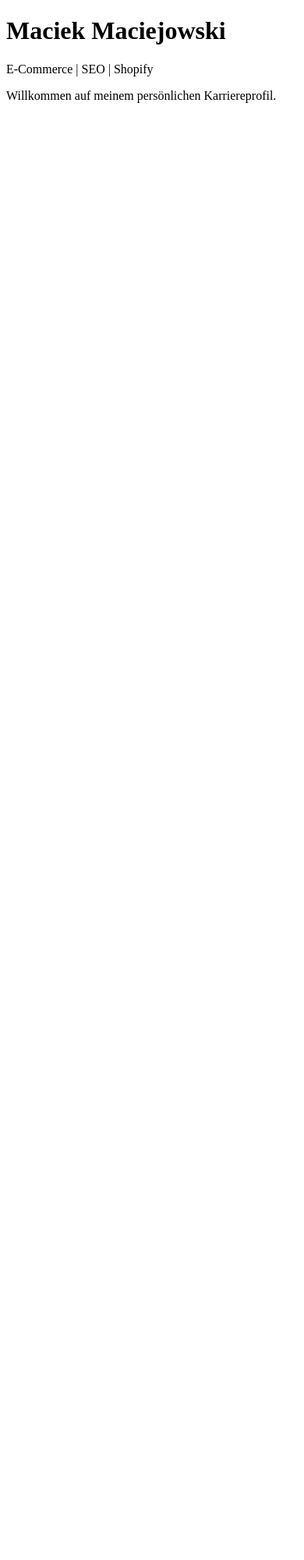
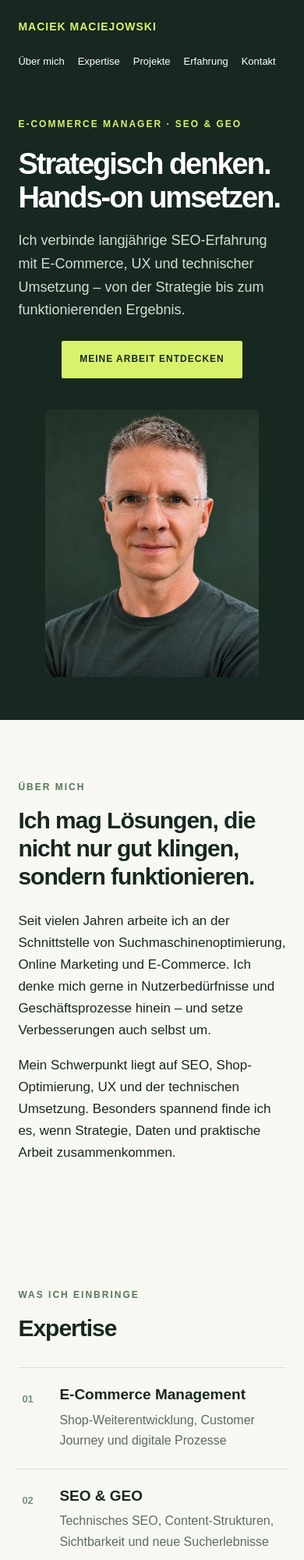
Before and after one commit to maciekmaciejowski/career-profile, a plain HTML site: page index.html in a window 390 px wide. Shown: the top 2000 px of the page at 78% size. Before the commit the page ends 844 px from the top, so only its background shows below. Drawn offline with Linux system fonts and the light colour scheme.

Commit message:
Complete career portfolio website

```diff
--- /dev/null
+++ b/assets/css/style.css
@@ -0,0 +1,344 @@
+:root {
+    --dark:#172820;
+    --green:#30483b;
+    --lime:#d9f26c;
+    --light:#f8f8f3;
+    --muted:#5b6c61;
+}
+
+* {
+    box-sizing:border-box;
+}
+
+html {
+    scroll-behavior:smooth;
+}
+
+body {
+    margin:0;
+    background:var(--light);
+    color:var(--dark);
+    font-family:Arial,Helvetica,sans-serif;
+    line-height:1.65;
+}
+
+a {
+    color:inherit;
+}
+
+.site-header {
+    background:var(--dark);
+    color:white;
+    padding:23px 6%;
+    display:flex;
+    align-items:center;
+    justify-content:space-between;
+    gap:22px;
+}
+
+.logo {
+    font-weight:800;
+    color:var(--lime);
+    text-decoration:none;
+    letter-spacing:1px;
+    font-size:14px;
+    white-space:nowrap;
+}
+
+nav {
+    display:flex;
+    flex-wrap:wrap;
+    gap:20px;
+}
+
+nav a {
+    text-decoration:none;
+    font-size:13px;
+}
+
+nav a:hover {
+    color:var(--lime);
+}
+
+.hero {
+    min-height:640px;
+    background:var(--dark);
+    color:white;
+    display:grid;
+    grid-template-columns:1.2fr 1fr;
+    align-items:center;
+    gap:55px;
+    padding:65px 8%;
+}
+
+.eyebrow {
+    font-size:12px;
+    letter-spacing:2px;
+    font-weight:800;
+    color:#55765e;
+}
+
+.hero .eyebrow,.contact-section .eyebrow {
+    color:var(--lime);
+}
+
+h1 {
+    font-size:clamp(38px,5vw,68px);
+    letter-spacing:-2px;
+    line-height:1.12;
+    margin:20px 0;
+}
+
+h2 {
+    font-size:clamp(30px,4vw,46px);
+    line-height:1.2;
+    letter-spacing:-1px;
+    margin:14px 0 25px;
+}
+
+h3 {
+    line-height:1.3;
+}
+
+.hero-description {
+    font-size:18px;
+    color:#d5ded5;
+    max-width:510px;
+}
+
+.button {
+    display:inline-block;
+    background:var(--lime);
+    color:var(--dark);
+    padding:14px 23px;
+    margin-top:22px;
+    text-decoration:none;
+    text-transform:uppercase;
+    letter-spacing:1px;
+    font-size:12px;
+    font-weight:800;
+    border-radius:2px;
+}
+
+.button:hover {
+    background:white;
+}
+
+.hero-image {
+    width:80%;
+    max-width:380px;
+    aspect-ratio:4/5;
+    background:var(--green);
+    border-radius:8px;
+    overflow:hidden;
+    justify-self:center;
+}
+
+.hero-image img {
+    width:100%;
+    height:100%;
+    object-fit:cover;
+    object-position:center;
+    display:block;
+}
+
+.content-section {
+    max-width:1120px;
+    margin:auto;
+    padding:50px 6%;
+}
+
+.content-section>p:not(.eyebrow) {
+    max-width:780px;
+    font-size:17px;
+}
+
+.expertise-section {
+    padding-top:65px;
+}
+
+.expertise-list {
+    margin-top:32px;
+    border-top:1px solid #d5ddd3;
+}
+
+.expertise-item {
+    display:grid;
+    grid-template-columns:65px 1fr;
+    gap:22px;
+    padding:22px 5px;
+    border-bottom:1px solid #d5ddd3;
+}
+
+.expertise-item>span {
+    font-size:13px;
+    color:#789080;
+    font-weight:bold;
+    padding-top:7px;
+}
+
+.expertise-item h3 {
+    margin:0;
+    font-size:22px;
+}
+
+.expertise-item p {
+    margin:7px 0 0;
+    color:var(--muted);
+}
+
+.project-grid {
+    display:grid;
+    grid-template-columns:repeat(3,1fr);
+    gap:16px;
+}
+
+.project {
+    background:white;
+    border:1px solid #e2e8df;
+    padding:27px;
+    border-top:4px solid var(--green);
+}
+
+.project h3 {
+    font-size:22px;
+    margin:13px 0;
+}
+
+.project p {
+    color:#536258;
+    font-size:15px;
+}
+
+.project-tag {
+    font-size:11px;
+    letter-spacing:1px;
+    font-weight:bold;
+    color:#426a4f;
+}
+
+.section-note {
+    color:#6e7d70;
+    font-size:12px!important;
+    margin-top:22px;
+}
+
+.experience-section {
+    background:#edf1eb;
+    max-width:none;
+    padding-left:max(6%,calc((100% - 990px)/2));
+    padding-right:max(6%,calc((100% - 990px)/2));
+}
+
+.timeline article {
+    display:grid;
+    grid-template-columns:180px 1fr;
+    gap:30px;
+    border-top:1px solid #cad5c9;
+    padding:24px 0;
+}
+
+.timeline article>span {
+    color:#51735d;
+    font-size:13px;
+    font-weight:bold;
+}
+
+.timeline h3 {
+    margin:0;
+    font-size:19px;
+}
+
+.timeline p {
+    margin:6px 0;
+    color:#4c5c51;
+}
+
+.timeline .company {
+    color:var(--dark);
+    font-weight:bold;
+}
+
+.details-section {
+    display:grid;
+    grid-template-columns:1fr 1fr;
+    gap:70px;
+}
+
+.details-section p {
+    color:#4c5c51;
+}
+
+.contact-section {
+    text-align:center;
+    background:var(--dark);
+    color:white;
+    padding:90px 6%;
+}
+
+.contact-section p:not(.eyebrow) {
+    color:#d5ded5;
+}
+
+footer {
+    text-align:center;
+    background:#0f1c16;
+    color:#b7c8ba;
+    padding:25px;
+    font-size:12px;
+}
+
+@media(max-width:850px) {
+    .hero {
+        gap:20px;
+        padding:60px 6%;
+    }
+    .project-grid {
+        grid-template-columns:1fr;
+    }
+    .details-section {
+        gap:35px;
+    }
+}
+
+@media(max-width:680px) {
+    .site-header {
+        flex-direction:column;
+        align-items:flex-start;
+    }
+    nav {
+        gap:12px 17px;
+    }
+    .hero {
+        grid-template-columns:1fr;
+        gap:40px;
+        min-height:auto;
+        padding:25px 6% 55px;
+    }
+    .hero-image {
+        width:80%;
+        max-width:340px;
+    }
+    .hero .button {
+        display:table;
+        margin:24px auto 0;
+        text-align:center;
+    }
+    .content-section {
+        padding:65px 6%;
+    }
+    .timeline article {
+        grid-template-columns:1fr;
+        gap:7px;
+    }
+    .details-section {
+        grid-template-columns:1fr;
+    }
+    .expertise-item {
+        grid-template-columns:38px 1fr;
+        gap:10px;
+    }
+    .expertise-item h3 {
+        font-size:19px;
+    }
+}
--- a/index.html
+++ b/index.html
@@ -1,13 +1,21 @@
-<!DOCTYPE html>
+<!doctype html>
 <html lang="de">
 <head>
-  <meta charset="UTF-8">
-  <meta name="viewport" content="width=device-width, initial-scale=1.0">
-  <title>Maciek Maciejowski | Career Profile</title>
+  <meta charset="utf-8">
+  <meta name="viewport" content="width=device-width, initial-scale=1">
+  <meta name="description" content="Maciek Maciejowski – E-Commerce Manager mit Schwerpunkt SEO, GEO, Shopify und Conversion-Optimierung.">
+  <title>Maciek Maciejowski | E-Commerce & SEO</title>
+  <link rel="stylesheet" href="assets/css/style.css">
 </head>
 <body>
-  <h1>Maciek Maciejowski</h1>
-  <p>E-Commerce | SEO | Shopify</p>
-  <p>Willkommen auf meinem persönlichen Karriereprofil.</p>
-</body>
-</html>
+<header class="site-header"><a class="logo" href="#top">MACIEK MACIEJOWSKI</a><nav aria-label="Hauptnavigation"><a href="#about">Über mich</a><a href="#expertise">Expertise</a><a href="#projects">Projekte</a><a href="#experience">Erfahrung</a><a href="#contact">Kontakt</a></nav></header>
+<main id="top">
+<section class="hero"><div class="hero-copy"><p class="eyebrow">E-COMMERCE MANAGER · SEO & GEO</p><h1>Strategisch denken.<br>Hands-on umsetzen.</h1><p class="hero-description">Ich verbinde langjährige SEO-Erfahrung mit E-Commerce, UX und technischer Umsetzung – von der Strategie bis zum funktionierenden Ergebnis.</p><a class="button" href="#projects">Meine Arbeit entdecken</a></div><div class="hero-image"><img src="assets/images/maciek-portrait.webp" alt="Porträt von Maciek Maciejowski" fetchpriority="high"></div></section>
+<section class="content-section" id="about"><p class="eyebrow">ÜBER MICH</p><h2>Ich mag Lösungen, die nicht nur gut klingen, sondern funktionieren.</h2><p>Seit vielen Jahren arbeite ich an der Schnittstelle von Suchmaschinenoptimierung, Online Marketing und E-Commerce. Ich denke mich gerne in Nutzerbedürfnisse und Geschäftsprozesse hinein – und setze Verbesserungen auch selbst um.</p><p>Mein Schwerpunkt liegt auf SEO, Shop-Optimierung, UX und der technischen Umsetzung. Besonders spannend finde ich es, wenn Strategie, Daten und praktische Arbeit zusammenkommen.</p></section>
+<section class="content-section expertise-section" id="expertise"><p class="eyebrow">WAS ICH EINBRINGE</p><h2>Expertise</h2><div class="expertise-list"><div class="expertise-item"><span>01</span><div><h3>E-Commerce Management</h3><p>Shop-Weiterentwicklung, Customer Journey und digitale Prozesse</p></div></div><div class="expertise-item"><span>02</span><div><h3>SEO & GEO</h3><p>Technisches SEO, Content-Strukturen, Sichtbarkeit und neue Sucherlebnisse</p></div></div><div class="expertise-item"><span>03</span><div><h3>CRO & UX</h3><p>Nutzerführung, Landingpages, Conversion-Optimierung und A/B-Testing</p></div></div><div class="expertise-item"><span>04</span><div><h3>Shopify & Automation</h3><p>Theme-Anpassungen, internationale Shops und Integrationen</p></div></div></div></section>
+<section class="content-section" id="projects"><p class="eyebrow">AUSGEWÄHLTE ARBEITEN</p><h2>Projekte & Schwerpunkte</h2><div class="project-grid"><article class="project"><span class="project-tag">SHOPIFY · E-COMMERCE</span><h3>Internationaler Shopify-Shop</h3><p>Weiterentwicklung des eFoil Riders Shops: Theme-Anpassungen mit Liquid, HTML und CSS, Produktdarstellung, Collections und Optimierung der Customer Journey.</p></article><article class="project"><span class="project-tag">INTEGRATIONEN · AUTOMATION</span><h3>Systeme verbinden</h3><p>Arbeit an Integrationen zwischen Shopify, Buchungssystemen, HubSpot, Make.com und ERP – mit Fokus auf zuverlässige Abläufe und weniger manuelle Arbeit.</p></article><article class="project"><span class="project-tag">SEO · CRO</span><h3>SEO und Website-Optimierung</h3><p>Bei Shirtinator: OnPage- und technische SEO-Optimierung, Landingpages, Relaunch-Vorbereitung sowie Konzeption und Auswertung von A/B-Tests.</p></article></div><p class="section-note">Eine Auswahl meiner Tätigkeitsbereiche – ohne vertrauliche Kundendaten oder nicht belegte Performance-Zahlen.</p></section>
+<section class="content-section experience-section" id="experience"><p class="eyebrow">MEIN WEG</p><h2>Berufserfahrung</h2><div class="timeline"><article><span>01/2026 – heute</span><div><h3>Web & E-Commerce Specialist</h3><p class="company">eFoil Riders GmbH</p><p>Shopify, UX/CRO, Internationalisierung, technische Anpassungen und Integrationen.</p></div></article><article><span>07/2019 – 08/2025</span><div><h3>SEO Manager / Senior SEO Manager</h3><p class="company">Shirtinator AG</p><p>Technisches SEO, Website-Konzeption, Landingpages, A/B-Tests und Agentursteuerung.</p></div></article><article><span>12/2018 – 08/2019</span><div><h3>SEO Manager</h3><p class="company">littlehipstar GmbH</p><p>SEO-Relaunch, Content-Strategie, CMS und Google Tag Manager.</p></div></article><article><span>07/2012 – 10/2018</span><div><h3>Kooperationsmanager SEO / Senior Online Marketing Manager</h3><p class="company">gutefrage.net GmbH</p><p>SEO, CRM, Content Marketing, Homepage-Konzeption und Kooperationen.</p></div></article><article><span>11/2010 – 06/2012</span><div><h3>Junior SEO Offpage Manager</h3><p class="company">IP Backlinks GmbH</p><p>Kooperationspartner, Linkqualität und Themenrelevanz.</p></div></article><article><span>08/2016 – 08/2020</span><div><h3>Redakteur</h3><p class="company">Radio Muzyka Fakty, Krakau</p><p>Konzeption von Inhalten, Radiowerbespielen und Sponsor-Formaten.</p></div></article></div></section>
+<section class="content-section details-section" id="skills"><div><p class="eyebrow">TOOLS & TECHNOLOGIEN</p><h2>Werkzeuge</h2><p>Shopify · Liquid · HTML · CSS · Google Search Console · Screaming Frog · Sistrix · HubSpot · Make.com · VWO · Google Analytics 4 · Shopify Markets · Translate & Adapt</p></div><div><p class="eyebrow">HINTERGRUND</p><h2>Ausbildung & Sprachen</h2><p><strong>M.Sc. Informatik und Ökonometrie</strong><br>Schwerpunkt Wirtschaftsinformatik<br>Cracow University of Economics</p><p>Polnisch (Muttersprache) · Deutsch (C1) · Englisch (B1)</p></div></section>
+<section class="contact-section" id="contact"><p class="eyebrow">KONTAKT</p><h2>Interessiert an einem Austausch?</h2><p>Ich freue mich auf spannende E-Commerce- und SEO-Projekte.</p><a class="button" href="mailto:maciej_maciejowski@o2.pl">E-Mail schreiben</a></section>
+</main><footer>© 2026 Maciej „Maciek“ Maciejowski · München</footer>
+</body></html>
```
Also changed, not shown: assets/images/maciek-portrait.webp (added), 3 other files.
